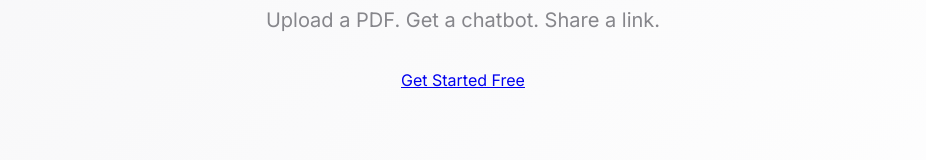
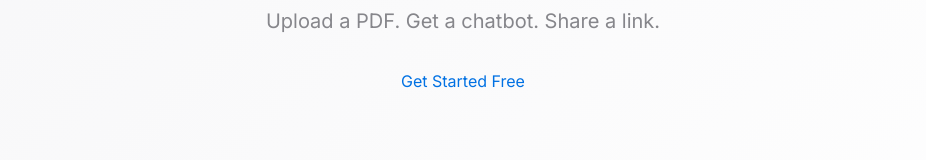
Before and after one commit to Jai-Negi/smart-receptionist, a Next.js app in the folder frontend/: page /landing in a window 1280 px wide. Shown: the part 426-586 px from the top of the page, without its empty margins (177-1103 px from the left). Built offline with nearby package versions, Linux system fonts and the light colour scheme.

Commit message:
design: create Apple-inspired design system with WCAG compliance

```diff
--- a/frontend/app/globals.css
+++ b/frontend/app/globals.css
@@ -1,4 +1,50 @@
 @import url('https://fonts.googleapis.com/css2?family=Inter:wght@400;500;600;700&display=swap');
+
+:root {
+  /* Colors */
+  --color-white: #ffffff;
+  --color-gray-50: #f5f5f7;
+  --color-gray-100: #efeff1;
+  --color-gray-200: #e5e5e7;
+  --color-gray-300: #d2d2d7;
+  --color-gray-400: #a1a1a6;
+  --color-gray-500: #86868b;
+  --color-gray-600: #6f6f77;
+  --color-gray-700: #51515a;
+  --color-gray-800: #424245;
+  --color-black: #1d1d1f;
+
+  --color-blue: #0071e3;
+  --color-blue-light: #0077ed;
+  --color-blue-dark: #0056b3;
+
+  --color-success: #34c759;
+  --color-warning: #ff9500;
+  --color-error: #ff3b30;
+  --color-info: #30b0c0;
+
+  /* Typography */
+  --font-family: 'Inter', -apple-system, BlinkMacSystemFont, 'Segoe UI', sans-serif;
+
+  /* Spacing */
+  --spacing-1: 0.25rem;
+  --spacing-2: 0.5rem;
+  --spacing-3: 0.75rem;
+  --spacing-4: 1rem;
+  --spacing-6: 1.5rem;
+  --spacing-8: 2rem;
+  --spacing-12: 3rem;
+
+  /* Shadows */
+  --shadow-sm: 0 2px 4px rgba(0, 0, 0, 0.04);
+  --shadow-base: 0 4px 12px rgba(0, 0, 0, 0.08);
+  --shadow-md: 0 10px 30px rgba(0, 0, 0, 0.12);
+
+  /* Border radius */
+  --radius-sm: 6px;
+  --radius-base: 8px;
+  --radius-md: 12px;
+}
 
 * {
   margin: 0;
@@ -13,48 +59,37 @@ html {
 }
 
 body {
-  font-family: 'Inter', -apple-system, BlinkMacSystemFont, 'Segoe UI', sans-serif;
-  background-color: #f5f5f7;
-  color: #1d1d1f;
-  line-height: 1.6;
-}
-
-/* Focus visible for keyboard navigation */
-:focus-visible {
-  outline: 2px solid #0071e3;
-  outline-offset: 2px;
-}
-
-button:focus-visible,
-input:focus-visible,
-a:focus-visible {
-  outline: 2px solid #0071e3;
-  outline-offset: 2px;
-}
-
-/* Respect prefers-reduced-motion */
-@media (prefers-reduced-motion: reduce) {
-  *,
-  *::before,
-  *::after {
-    animation-duration: 0.01ms !important;
-    animation-iteration-count: 1 !important;
-    transition-duration: 0.01ms !important;
-  }
+  font-family: var(--font-family);
+  background-color: var(--color-gray-50);
+  color: var(--color-black);
+  line-height: 1.5;
 }
 
 /* Typography */
 h1 {
-  font-size: 2.5rem;
+  font-size: 3rem;
   font-weight: 700;
   letter-spacing: -0.5px;
   line-height: 1.2;
 }
 
 h2 {
+  font-size: 2rem;
+  font-weight: 600;
+  letter-spacing: -0.3px;
+  line-height: 1.3;
+}
+
+h3 {
   font-size: 1.5rem;
   font-weight: 600;
-  letter-spacing: -0.3px;
+  line-height: 1.4;
+}
+
+h4 {
+  font-size: 1.25rem;
+  font-weight: 600;
+  line-height: 1.4;
 }
 
 p {
@@ -64,5 +99,84 @@ p {
 
 small {
   font-size: 0.875rem;
-  color: #86868b;
+  color: var(--color-gray-500);
 }
+
+/* Accessibility */
+:focus-visible {
+  outline: 2px solid var(--color-blue);
+  outline-offset: 2px;
+}
+
+button:focus-visible,
+input:focus-visible,
+a:focus-visible {
+  outline: 2px solid var(--color-blue);
+  outline-offset: 2px;
+}
+
+/* Skip to main content link */
+.skip-link {
+  position: absolute;
+  top: -40px;
+  left: 0;
+  background: var(--color-blue);
+  color: white;
+  padding: 8px 16px;
+  text-decoration: none;
+  z-index: 100;
+}
+
+.skip-link:focus {
+  top: 0;
+}
+
+/* Reduced motion */
+@media (prefers-reduced-motion: reduce) {
+  *,
+  *::before,
+  *::after {
+    animation-duration: 0.01ms !important;
+    animation-iteration-count: 1 !important;
+    transition-duration: 0.01ms !important;
+    scroll-behavior: auto !important;
+  }
+}
+
+/* Links */
+a {
+  color: var(--color-blue);
+  text-decoration: none;
+  transition: color 0.2s;
+}
+
+a:hover {
+  color: var(--color-blue-light);
+}
+
+/* Buttons base styles */
+button {
+  font-family: var(--font-family);
+  cursor: pointer;
+  border: none;
+  transition: all 0.2s;
+}
+
+/* Forms */
+input,
+textarea,
+select {
+  font-family: var(--font-family);
+  font-size: 1rem;
+}
+
+/* Responsive */
+@media (max-width: 768px) {
+  h1 {
+    font-size: 2rem;
+  }
+
+  h2 {
+    font-size: 1.5rem;
+  }
+}
```
